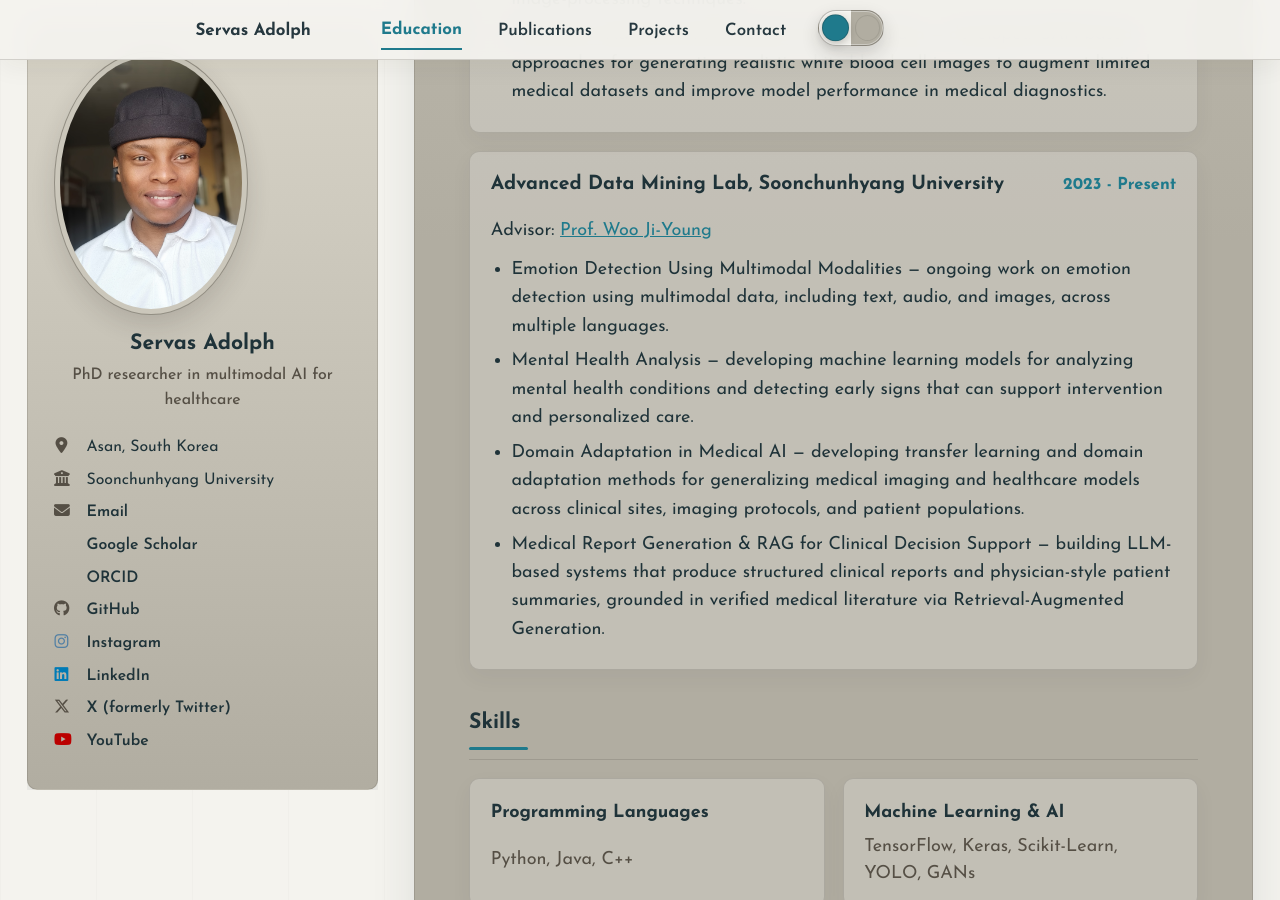
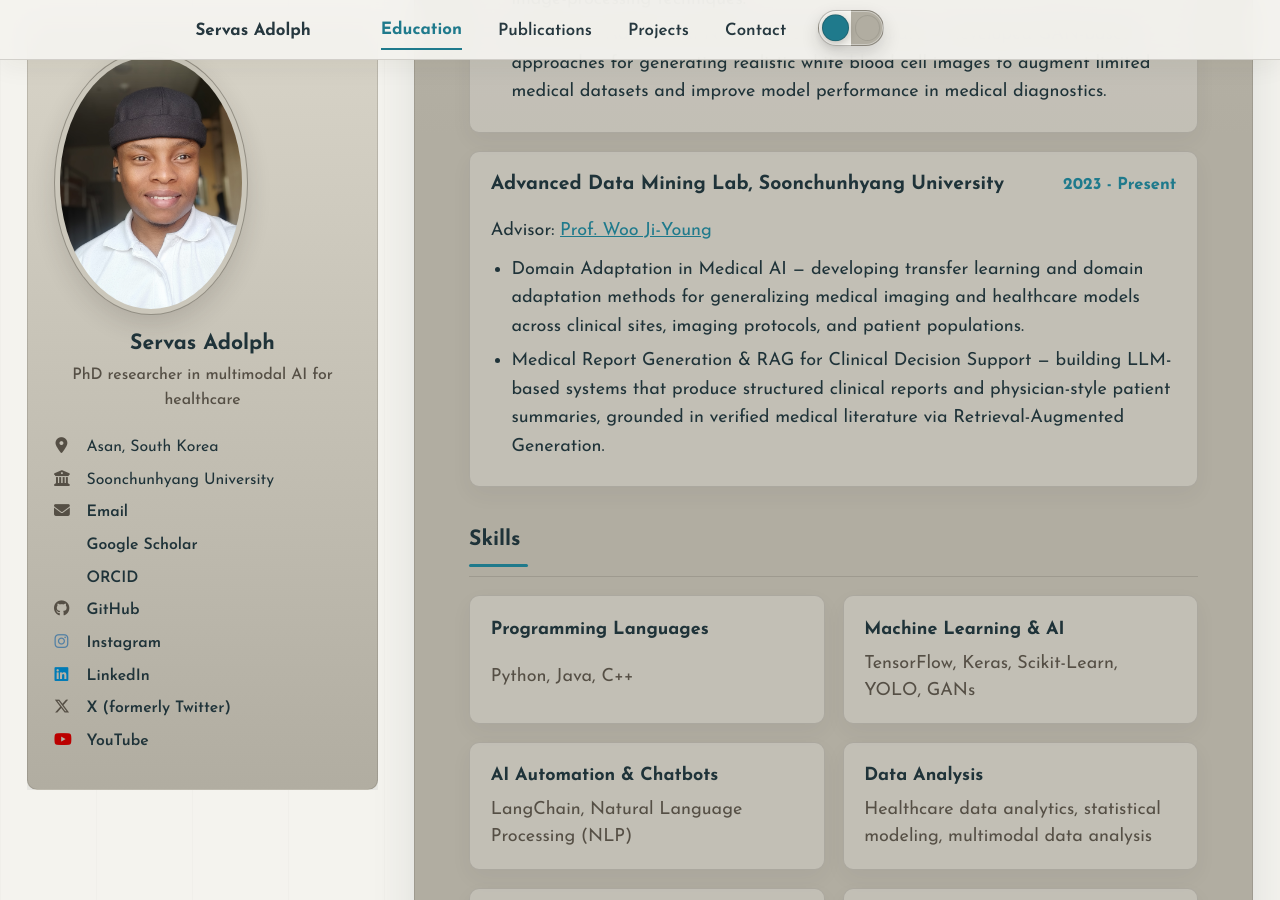
Before and after one commit to servasadolph/servasadolph.github.io, a Jekyll site: the page built from _pages/cv.md, in a window 1280 px wide and 900 px high, scrolled down 1290 px. Built offline with Jekyll 4.4.1, drawn with Linux system fonts in a browser that asks for light colours; a style sheet for code colours, icons or effects is not loaded.

Commit message:
[codex] Update current research experience

```diff
--- a/_pages/cv.md
+++ b/_pages/cv.md
@@ -69,8 +69,6 @@ redirect_from:
     </div>
     <p>Advisor: <a href="https://home.sch.ac.kr/profile/main.jsp?id=8bcb6229bdbd2ebb88f25058db0597e6c86482e6c745cf914a2d3e61be754acb2197c74bb2db433d">Prof. Woo Ji-Young</a></p>
     <ul>
-      <li>Emotion Detection Using Multimodal Modalities — ongoing work on emotion detection using multimodal data, including text, audio, and images, across multiple languages.</li>
-      <li>Mental Health Analysis — developing machine learning models for analyzing mental health conditions and detecting early signs that can support intervention and personalized care.</li>
       <li>Domain Adaptation in Medical AI — developing transfer learning and domain adaptation methods for generalizing medical imaging and healthcare models across clinical sites, imaging protocols, and patient populations.</li>
       <li>Medical Report Generation & RAG for Clinical Decision Support — building LLM-based systems that produce structured clinical reports and physician-style patient summaries, grounded in verified medical literature via Retrieval-Augmented Generation.</li>
     </ul>
```
